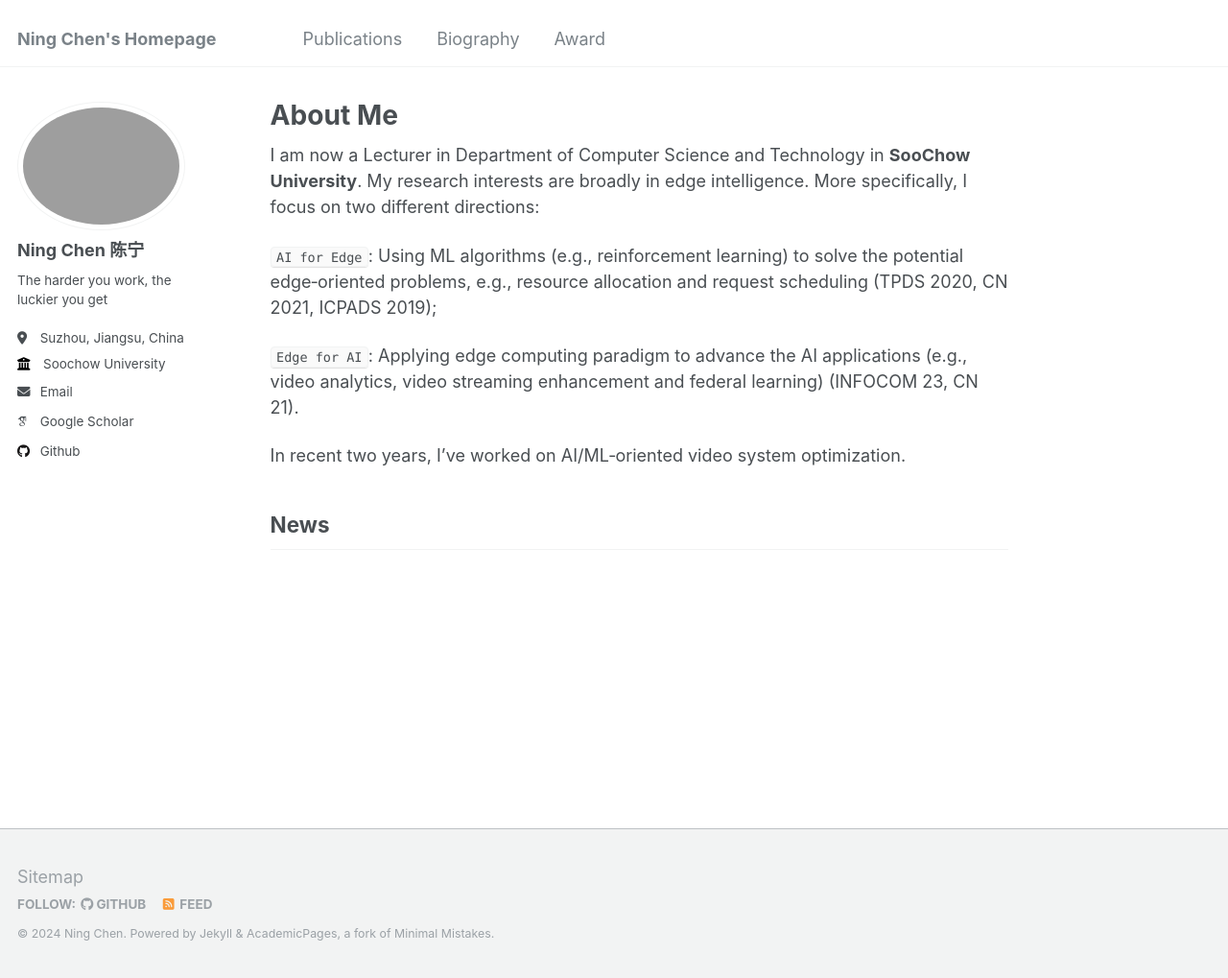
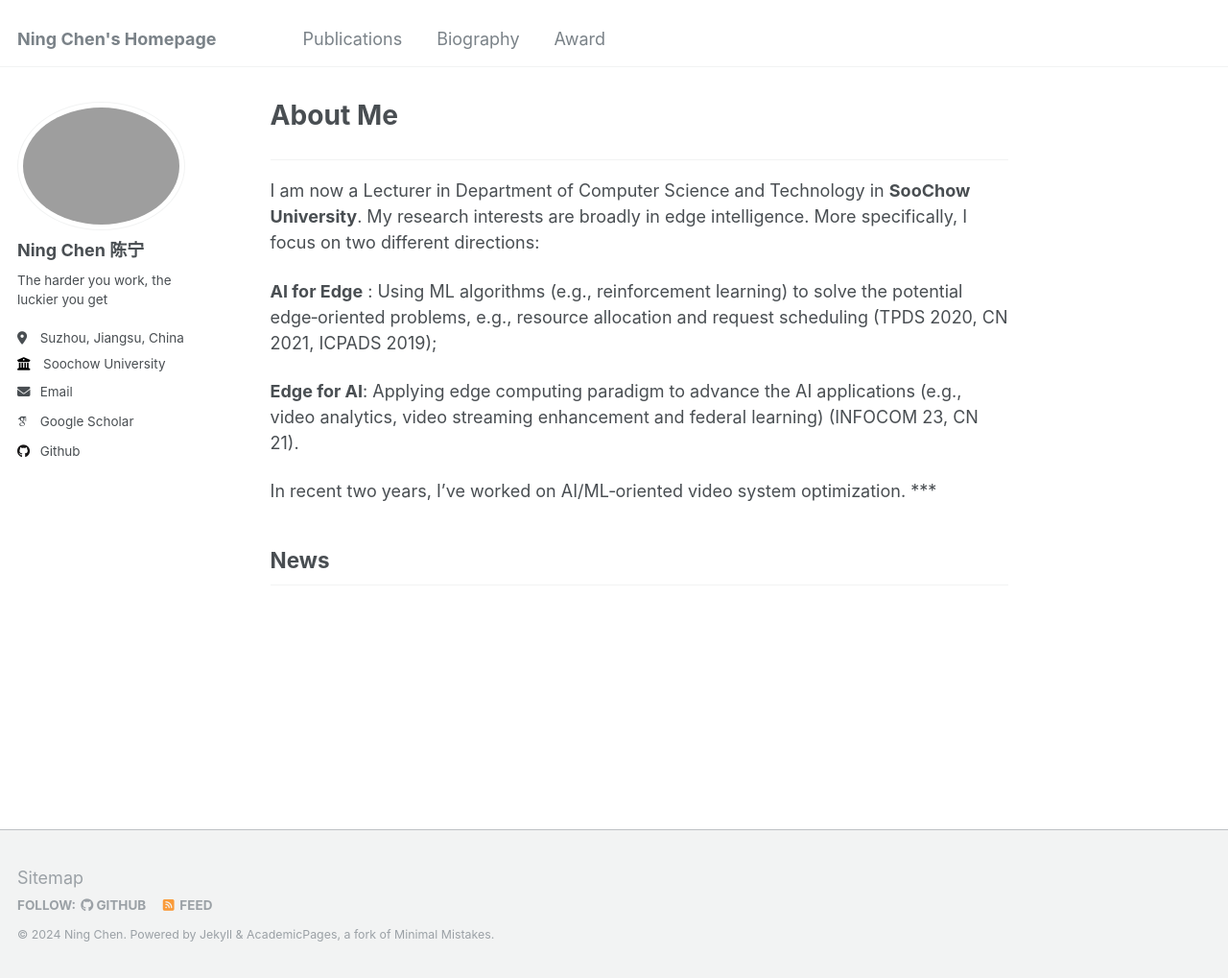
Before and after one commit to nju-cn/nju-cn.github.io, a Jekyll site: the page built from _pages/about.md, in a window 1280 px wide and 1019 px high. Shown: the whole window at 96% size. Built offline with Jekyll 4.4.1, drawn with Linux system fonts in a browser that asks for light colours; some web fonts are replaced.

Commit message:
Merge remote-tracking branch 'origin/master'

```diff
--- a/_pages/about.md
+++ b/_pages/about.md
@@ -6,13 +6,13 @@ redirect_from:
   - /about/
   - /about.html
 ---
-
+***
 I am now a Lecturer in Department of Computer Science and Technology in **SooChow University**. My research interests are broadly in edge intelligence. More specifically, I focus on two different directions:
 
- `AI for Edge`: Using ML algorithms (e.g., reinforcement learning) to solve the potential edge‑oriented problems, e.g., resource allocation and request scheduling (TPDS 2020, CN 2021, ICPADS 2019);
+ **AI for Edge** : Using ML algorithms (e.g., reinforcement learning) to solve the potential edge‑oriented problems, e.g., resource allocation and request scheduling (TPDS 2020, CN 2021, ICPADS 2019);
 
- `Edge for AI`: Applying edge computing paradigm to advance the AI applications (e.g., video analytics, video streaming enhancement and federal learning) (INFOCOM 23, CN 21).
+ **Edge for AI**: Applying edge computing paradigm to advance the AI applications (e.g., video analytics, video streaming enhancement and federal learning) (INFOCOM 23, CN 21).
 
 In recent two years, I’ve worked on AI/ML‑oriented video system optimization.
-
+***
 ## __News__
```
